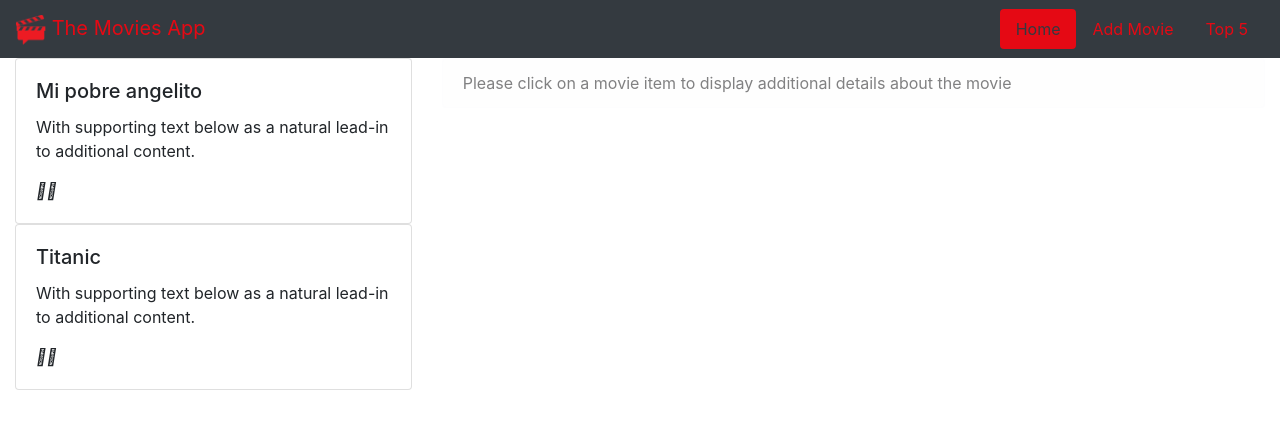
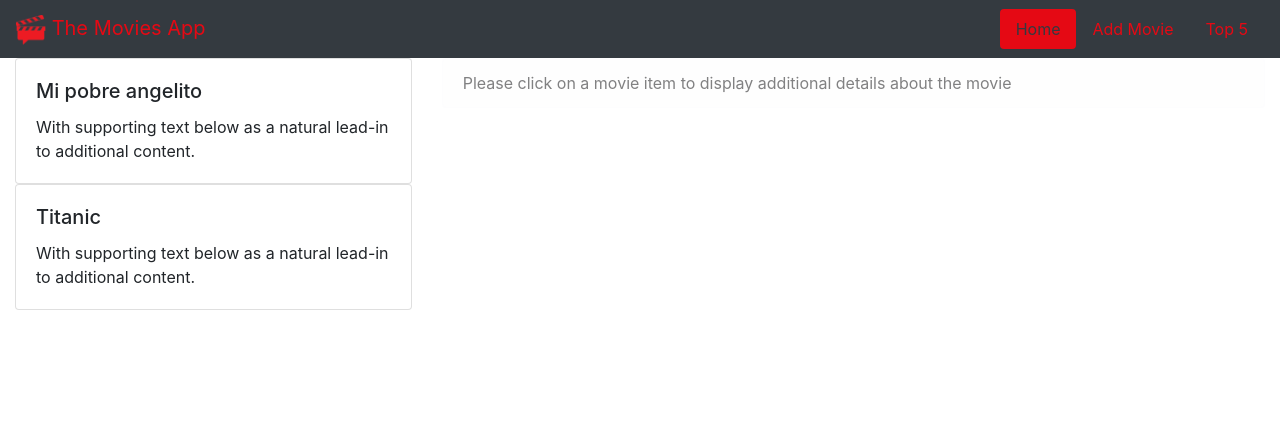
Before and after one commit to nancyvgb/movie-app, an Angular app: page /home in a window 1280 px wide. Shown: the top 426 px of the page. Built offline with nearby package versions, Linux system fonts and the light colour scheme.

Commit message:
added font awsome

```diff
--- a/src/app/movie-item/movie-item.component.html
+++ b/src/app/movie-item/movie-item.component.html
@@ -2,7 +2,8 @@
     <div class="card-body">
       <h5 class="card-title">{{movieinfo.title}}</h5>
       <p class="card-text">With supporting text below as a natural lead-in to additional content.</p>
-      <i class="fa-trash"></i>
-      <i class="fas fa-file"></i>
     </div>
-  </div>
+    <div *ngIf="selectedMovie" class="icon-trash">
+      <i class="fa fa-trash-o" aria-hidden="true"></i>
+    </div>
+</div>
--- a/src/app/movie-item/movie-item.component.scss
+++ b/src/app/movie-item/movie-item.component.scss
@@ -0,0 +1,9 @@
+@import '../styles/variables';
+.card {
+    flex-direction: row;
+    .icon-trash {
+        padding: 20px;
+        color: $secondary-color;
+        font-size: 30px;
+    }
+}
--- a/src/app/navigation-component/navigation-component.component.scss
+++ b/src/app/navigation-component/navigation-component.component.scss
@@ -1,7 +1,7 @@
 @import '../styles/variables';
 .navbar {
   .navba--font-color {
-    color: $secondary-color
+    color: $secondary-color;
   }
   .nav-pills
   {
--- a/src/styles.scss
+++ b/src/styles.scss
@@ -1,7 +1,7 @@
 /* You can add global styles to this file, and also import other style files */
 @import "../node_modules/bootstrap/scss/bootstrap";
 $fa-font-path: "../node_modules/font-awesome/fonts";
-@import "~font-awesome/css/font-awesome.min.css";
+@import '../node_modules/font-awesome/scss/font-awesome.scss';
 .card {
     .card-header--display{
         display: flex;
```
